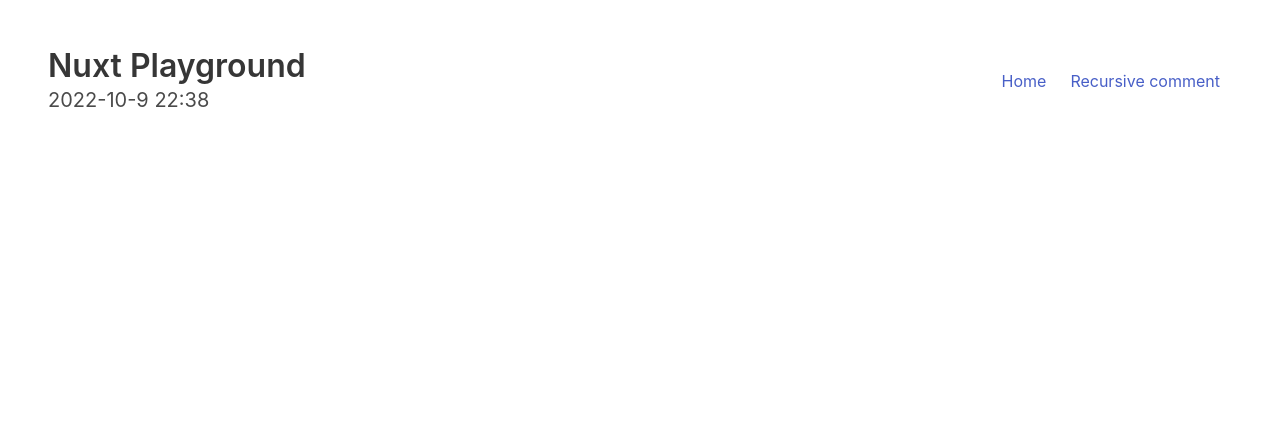
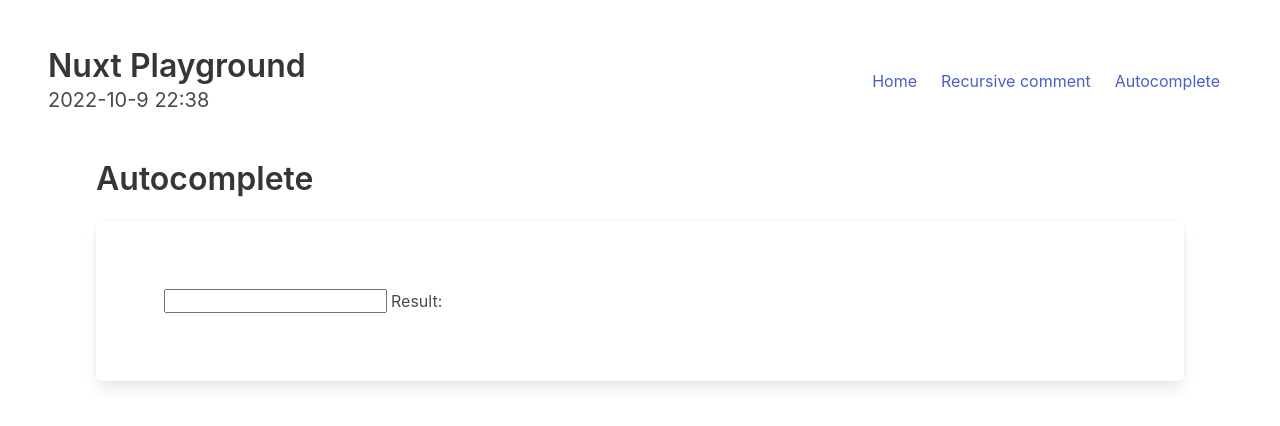
Before and after one commit to MinghongGao/nuxt-playground, a Nuxt app: page /autocomplete in a window 1280 px wide. Shown: the top 426 px of the page. Built offline with nearby package versions, Linux system fonts and the light colour scheme.

Commit message:
add autocomplete component

```diff
--- /dev/null
+++ b/components/Autocomplete.vue
@@ -0,0 +1,69 @@
+<template>
+  <section class="section">
+    <div class="is-flex is-align-items">
+      <input
+        type="text"
+        class="autocomplete-textbox mr-1"
+        v-model="typedContent"
+      />
+      <button class="button is-small mr-1" @click="clear" v-if="typedContent">
+        Clear
+      </button>
+      Result: {{ resultContent }}
+    </div>
+
+    <ul v-if="showChoices">
+      <li
+        v-for="choice in filteredChoices"
+        :key="choice"
+        @click="onChoiceClicked(choice)"
+        class="list-item"
+      >
+        {{ choice }}
+      </li>
+    </ul>
+  </section>
+</template>
+<script>
+const MINIMUM_CHARACTERS = 3
+
+export default {
+  data() {
+    return {
+      typedContent: '',
+      resultContent: '',
+    }
+  },
+  props: {
+    choices: {
+      type: [String],
+    },
+  },
+  methods: {
+    onChoiceClicked(choice) {
+      this.resultContent = choice
+    },
+    clear() {
+      this.typedContent = ''
+      this.resultContent = ''
+    },
+  },
+  computed: {
+    filteredChoices() {
+      return this.choices.filter((choice) =>
+        choice.toLowerCase().startsWith(this.typedContent.toLowerCase())
+      )
+    },
+    showChoices() {
+      return this.typedContent.length >= MINIMUM_CHARACTERS
+    },
+  },
+}
+</script>
+
+<style lang="scss" scoped>
+.list-item {
+  background-color: lightgray;
+  cursor: pointer;
+}
+</style>
--- a/layouts/default.vue
+++ b/layouts/default.vue
@@ -17,6 +17,10 @@
           label: 'Recursive comment',
           to: '/recursive-comment',
         },
+        {
+          label: 'Autocomplete',
+          to: '/autocomplete',
+        },
       ],
     }
   },
--- /dev/null
+++ b/pages/autocomplete.vue
@@ -0,0 +1,68 @@
+<template>
+  <section class="section">
+    <h1 class="title">Autocomplete</h1>
+    <div class="box">
+      <Autocomplete :choices="choices" />
+    </div>
+  </section>
+</template>
+<script>
+export default {
+  data() {
+    return {
+      choices: [
+        'justice',
+        'maximum',
+        'ethnic',
+        'auditor',
+        'problem',
+        'bring',
+        'hall',
+        'fill',
+        'inflate',
+        'dialogue',
+        'umbrella',
+        'trap',
+        'ignore',
+        'source',
+        'formation',
+        'thinker',
+        'contrary',
+        'blast',
+        'overlook',
+        'berry',
+        'drawing',
+        'elephant',
+        'royalty',
+        'brave',
+        'progressive',
+        'pottery',
+        'line',
+        'plead',
+        'bank',
+        'financial',
+        'nuclear',
+        'trivial',
+        'amputate',
+        'volume',
+        'context',
+        'distort',
+        'distinct',
+        'carry',
+        'outfit',
+        'goat',
+        'estimate',
+        'share',
+        'law',
+        'heart',
+        'cheat',
+        'write',
+        'party',
+        'landowner',
+        'loan',
+        'demonstrate',
+      ],
+    }
+  },
+}
+</script>
```
